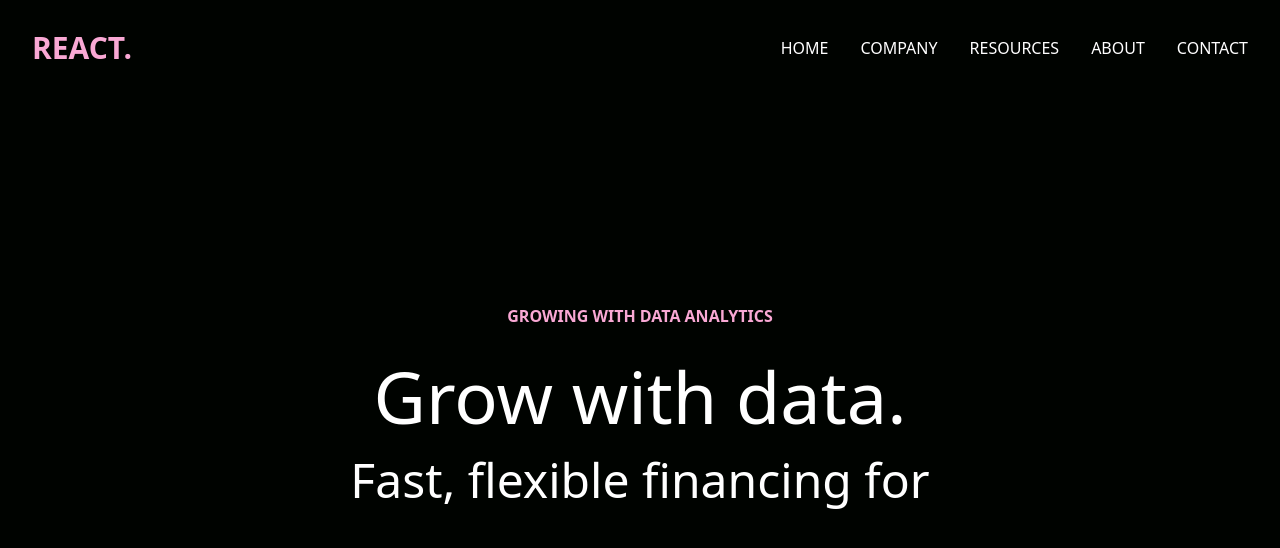
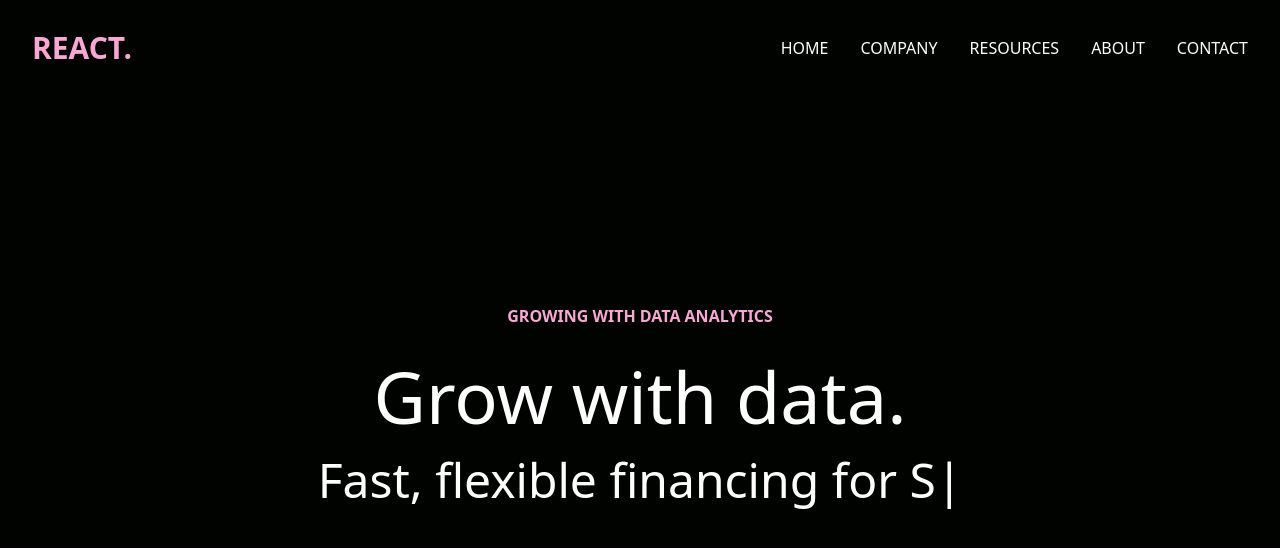
Before and after one commit to rosalie0/simple-landing-page, a React (Vite) app: page / in a window 1280 px wide. Shown: the top 548 px of the page. Built offline with nearby package versions, Linux system fonts and the light colour scheme.

Commit message:
typed is so cool

```diff
--- a/src/components/Hero.tsx
+++ b/src/components/Hero.tsx
@@ -1,6 +1,24 @@
 import React from "react";
+import Typed from "typed.js";
 
 const Hero = () => {
+  // Create reference to store the DOM element containing the typing animation
+  const el = React.useRef(null);
+  // useEffect for typing animation
+  React.useEffect(() => {
+    const typed = new Typed(el.current, {
+      strings: ["BTB", "BTC", "SASS", "cat food"],
+      typeSpeed: 120,
+      backSpeed: 140,
+      loop: true,
+    });
+
+    return () => {
+      // Destroy Typed instance during cleanup to stop animation
+      typed.destroy();
+    };
+  }, []);
+
   return (
     <div className="text-white">
       <div className="max-w-3xl mt-[-96px] w-full h-screen mx-auto text-center flex flex-col justify-center">
@@ -12,8 +30,9 @@ const Hero = () => {
         </h2>
         <div>
           <p className="md:text-5xl sm:text-4xl text-xl">
-            Fast, flexible financing for
+            Fast, flexible financing for <span ref={el} />
           </p>
+          <p></p>
         </div>
       </div>
     </div>
```
